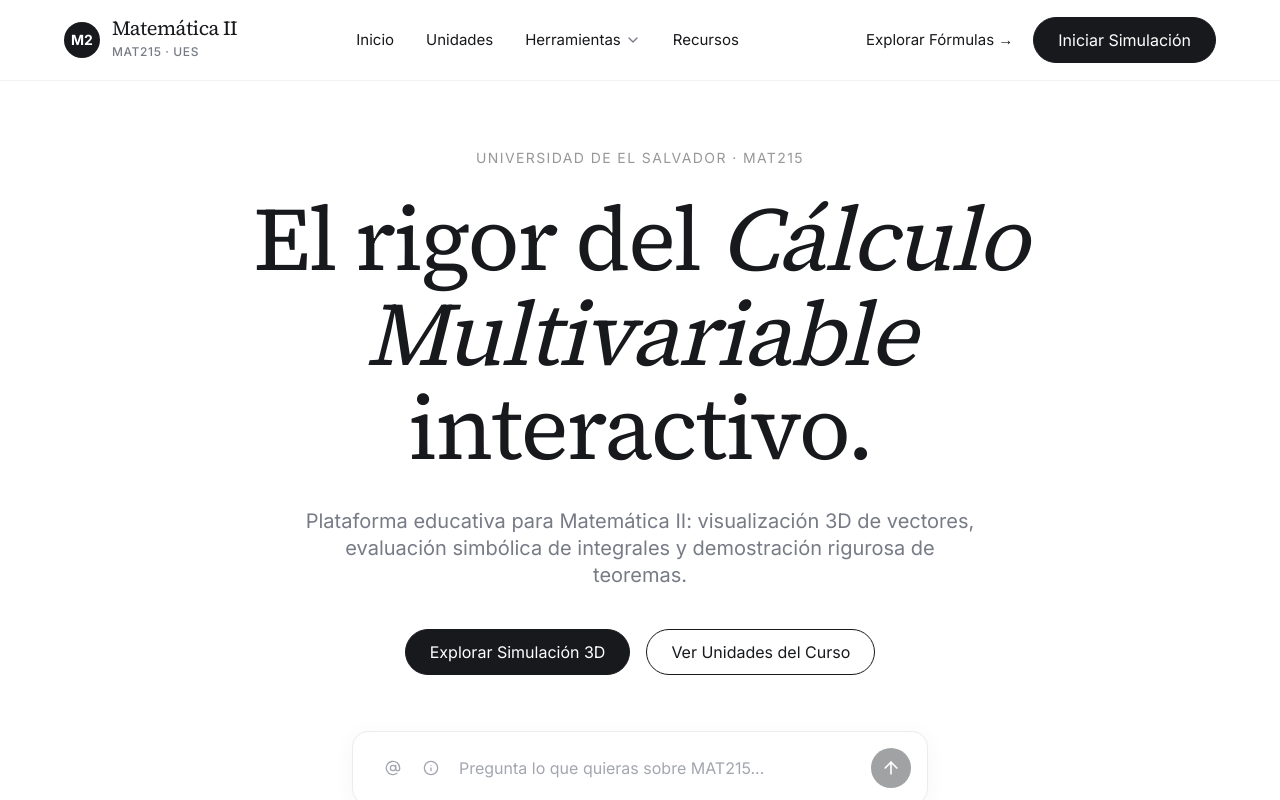
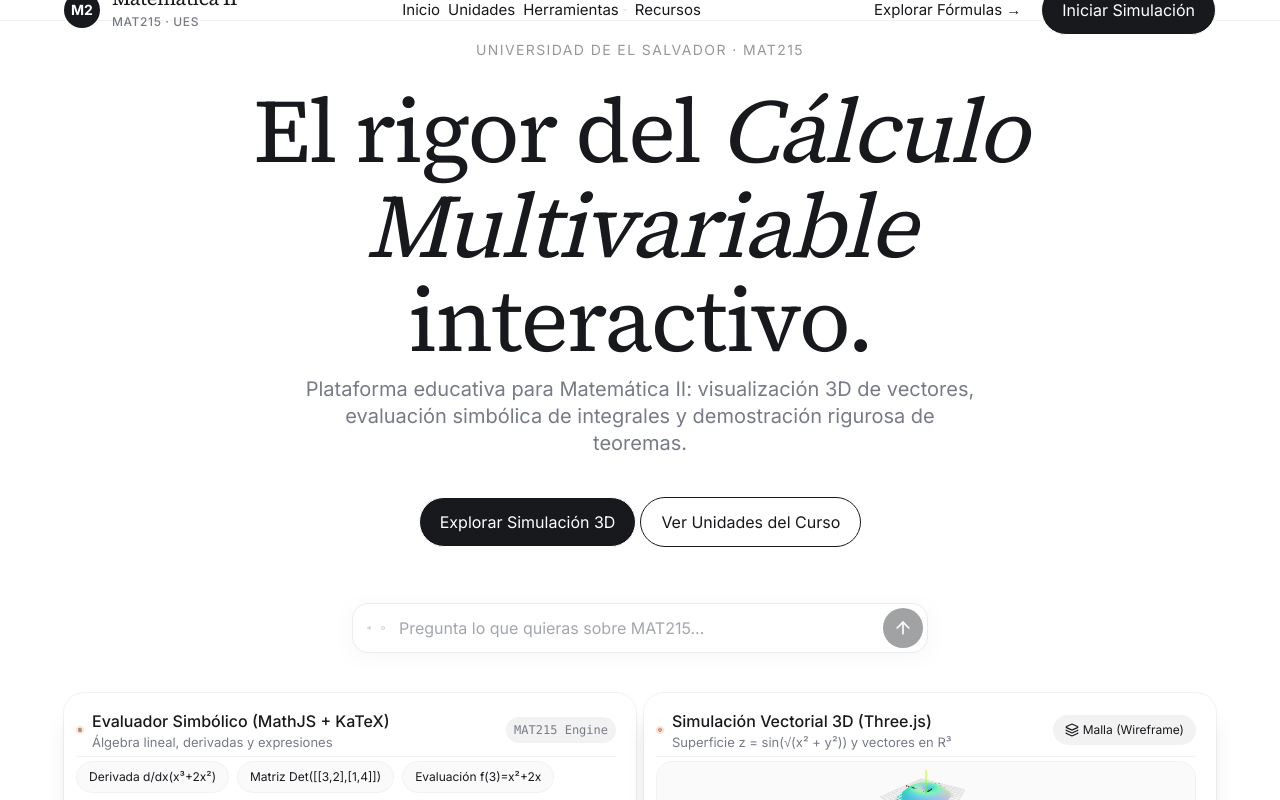
Before and after one commit to UES-Community/mat215-2016, a Next.js app: page / in a window 1280 px wide. Shown: the top 800 px of the page. Built offline with nearby package versions, Linux system fonts and the light colour scheme.

Commit message:
style: align global CSS variables and classes with Steep styling

```diff
--- a/app/globals.css
+++ b/app/globals.css
@@ -1,22 +1,6 @@
 @import "tailwindcss";
-@import "katex/dist/katex.min.css";
 
 @theme {
-  --color-ink-black: #17191c;
-  --color-paper-white: #ffffff;
-  --color-mist-gray: #f2f2f3;
-  --color-fog-white: #fafafb;
-  --color-slate-gray: #777b86;
-  --color-ash-gray: #979799;
-  --color-smoke-gray: #a3a6af;
-  --color-blush-peach: #fbe1d1;
-  --color-sienna-brown: #5d2a1a;
-
-  --font-signifier: "Georgia", "Source Serif 4", ui-serif, serif;
-  --font-sohne: "Inter", system-ui, -apple-system, BlinkMacSystemFont, "Segoe UI", Roboto, sans-serif;
-}
-
-:root {
   /* Colors */
   --color-ink-black: #17191c;
   --color-paper-white: #ffffff;
@@ -28,9 +12,46 @@
   --color-blush-peach: #fbe1d1;
   --color-sienna-brown: #5d2a1a;
 
-  /* Fonts */
-  --font-signifier: "Georgia", "Source Serif 4", ui-serif, serif;
-  --font-sohne: "Inter", system-ui, -apple-system, BlinkMacSystemFont, "Segoe UI", Roboto, sans-serif;
+  /* Typography Fonts */
+  --font-signifier: var(--font-signifier), "Georgia", ui-serif, serif;
+  --font-sohne: var(--font-sohne), "Inter", system-ui, sans-serif;
+
+  /* Spacing */
+  --spacing-4: 4px;
+  --spacing-8: 8px;
+  --spacing-12: 12px;
+  --spacing-16: 16px;
+  --spacing-20: 20px;
+  --spacing-24: 24px;
+  --spacing-28: 28px;
+  --spacing-32: 32px;
+  --spacing-40: 40px;
+  --spacing-64: 64px;
+  --spacing-80: 80px;
+  --spacing-96: 96px;
+  --spacing-124: 124px;
+  --spacing-128: 128px;
+  --spacing-160: 160px;
+
+  /* Border Radius */
+  --radius-sm: 0.01px;
+  --radius-xl: 12px;
+  --radius-2xl: 16px;
+  --radius-2xl-2: 20px;
+  --radius-3xl: 24px;
+}
+
+:root {
+  /* Theme Variables mapping */
+  --color-ink-black: #17191c;
+  --color-paper-white: #ffffff;
+  --color-mist-gray: #f2f2f3;
+  --color-fog-white: #fafafb;
+  --color-slate-gray: #777b86;
+  --color-ash-gray: #979799;
+  --color-smoke-gray: #a3a6af;
+  --color-blush-peach: #fbe1d1;
+  --color-sienna-brown: #5d2a1a;
 
   /* Typography Scale */
   --text-caption: 15px;
@@ -43,27 +64,29 @@
   --leading-subheading: 1.5;
   --text-heading-sm: 26px;
   --leading-heading-sm: 1.18;
-  --tracking-heading-sm: -0.23px;
+  --tracking-heading-sm: -0.009em;
   --text-heading: 44px;
   --leading-heading: 1.3;
-  --tracking-heading: -0.66px;
+  --tracking-heading: -0.015em;
   --text-heading-lg: 64px;
   --leading-heading-lg: 1.3;
-  --tracking-heading-lg: -0.96px;
+  --tracking-heading-lg: -0.015em;
   --text-display: 90px;
   --leading-display: 1.3;
-  --tracking-display: -2.25px;
+  --tracking-display: -0.025em;
 
   /* Radii */
   --radius-cards: 24px;
   --radius-images: 12px;
   --radius-inputs: 16px;
   --radius-buttons: 9999px;
-  --radius-elevated: 20px;
+  --radius-smallcards: 16px;
+  --radius-elevatedcards: 20px;
 
   /* Shadows */
+  --shadow-subtle: oklab(0 0 0 / 0.05) 0px 0px 0px 1px, rgba(0, 0, 0, 0.08) 0px 4px 24px 0px;
+  --shadow-subtle-2: oklab(0 0 0 / 0.05) 0px 0px 0px 1px, rgba(0, 0, 0, 0.1) 0px 8px 40px 0px;
   --shadow-subtle-3: rgba(4, 23, 43, 0.05) 0px 0px 0px 1px, rgba(0, 0, 0, 0.1) 0px 20px 25px -5px, rgba(0, 0, 0, 0.1) 0px 8px 10px -6px;
-  --shadow-subtle: oklab(0 0 0 / 0.05) 0px 0px 0px 1px, rgba(0, 0, 0, 0.08) 0px 4px 24px 0px;
 }
 
 body {
@@ -75,7 +98,7 @@
   -webkit-font-smoothing: antialiased;
 }
 
-/* Steep Custom Utility Classes */
+/* Typography Utility Classes */
 .font-signifier {
   font-family: var(--font-signifier);
   font-weight: 400;
@@ -85,7 +108,52 @@
   font-family: var(--font-sohne);
 }
 
-.bg-paper {
+.text-caption {
+  font-size: var(--text-caption);
+  line-height: var(--leading-caption);
+}
+
+.text-body {
+  font-size: var(--text-body);
+  line-height: var(--leading-body);
+}
+
+.text-body-lg {
+  font-size: var(--text-body-lg);
+  line-height: var(--leading-body-lg);
+}
+
+.text-subheading {
+  font-size: var(--text-subheading);
+  line-height: var(--leading-subheading);
+}
+
+.text-heading-sm {
+  font-size: var(--text-heading-sm);
+  line-height: var(--leading-heading-sm);
+  letter-spacing: var(--tracking-heading-sm);
+}
+
+.text-heading {
+  font-size: var(--text-heading);
+  line-height: var(--leading-heading);
+  letter-spacing: var(--tracking-heading);
+}
+
+.text-heading-lg {
+  font-size: var(--text-heading-lg);
+  line-height: var(--leading-heading-lg);
+  letter-spacing: var(--tracking-heading-lg);
+}
+
+.text-display {
+  font-size: var(--text-display);
+  line-height: var(--leading-display);
+  letter-spacing: var(--tracking-display);
+}
+
+/* Background utilities */
+.bg-canvas {
   background-color: var(--color-paper-white);
 }
 
@@ -101,45 +169,22 @@
   background-color: var(--color-blush-peach);
 }
 
-.bg-ink {
-  background-color: var(--color-ink-black);
-}
-
-.text-ink {
-  color: var(--color-ink-black);
-}
-
-.text-slate {
-  color: var(--color-slate-gray);
-}
-
-.text-ash {
-  color: var(--color-ash-gray);
-}
-
-.text-smoke {
-  color: var(--color-smoke-gray);
-}
-
-.text-sienna {
-  color: var(--color-sienna-brown);
-}
-
-/* Steep Buttons */
+/* Buttons */
 .btn-pill-filled {
   background-color: var(--color-ink-black);
   color: var(--color-paper-white);
-  border: 1px solid var(--color-ink-black);
+  border: 1px solid var(--color-paper-white);
   border-radius: var(--radius-buttons);
-  padding: 10px 24px;
+  padding: 12px 20px;
   font-family: var(--font-sohne);
   font-size: 16px;
   font-weight: 400;
   display: inline-flex;
   align-items: center;
-  gap: 8px;
+  justify-content: center;
   cursor: pointer;
   transition: opacity 0.2s ease, transform 0.1s ease;
+  box-shadow: none;
 }
 
 .btn-pill-filled:hover {
@@ -151,38 +196,94 @@
   color: var(--color-ink-black);
   border: 1px solid var(--color-ink-black);
   border-radius: var(--radius-buttons);
-  padding: 10px 24px;
+  padding: 12px 20px;
   font-family: var(--font-sohne);
   font-size: 16px;
   font-weight: 400;
   display: inline-flex;
   align-items: center;
-  gap: 8px;
+  justify-content: center;
   cursor: pointer;
   transition: background-color 0.2s ease;
+  box-shadow: none;
 }
 
 .btn-pill-ghost:hover {
   background-color: rgba(23, 25, 28, 0.05);
 }
 
-/* Floating Product Artifact */
-.artifact-card {
-  background-color: var(--color-paper-white);
-  border-radius: var(--radius-elevated);
-  box-shadow: var(--shadow-subtle-3);
-  padding: 20px;
+/* Text link with arrow */
+.text-link-arrow {
+  background: transparent;
+  border: none;
+  border-radius: 0;
+  color: var(--color-ink-black);
+  font-family: var(--font-sohne);
+  font-size: 16px;
+  font-weight: 400;
+  padding: 20px 0;
+  display: inline-flex;
+  align-items: center;
+  gap: 4px;
+  text-decoration: none;
+  cursor: pointer;
 }
 
+.text-link-arrow:hover {
+  text-decoration: underline;
+}
+
+/* Nav Link */
+.nav-link {
+  background: transparent;
+  border: none;
+  color: var(--color-ink-black);
+  font-family: var(--font-sohne);
+  font-size: 16px;
+  font-weight: 400;
+  padding: 2px 0;
+  text-decoration: none;
+  cursor: pointer;
+  transition: opacity 0.2s ease;
+}
+
+.nav-link:hover {
+  opacity: 0.7;
+}
+
+/* Cards */
 .neutral-card {
   background-color: var(--color-mist-gray);
   border-radius: var(--radius-cards);
-  padding: 32px 24px;
+  border: none;
+  box-shadow: none;
 }
 
 .peach-accent-card {
   background-color: var(--color-blush-peach);
   color: var(--color-sienna-brown);
   border-radius: var(--radius-cards);
-  padding: 40px 32px;
+  border: none;
+  box-shadow: none;
+  padding: 40px;
 }
+
+/* Floating Product Artifact */
+.artifact-card {
+  background-color: var(--color-paper-white);
+  border-radius: var(--radius-elevatedcards);
+  border: none;
+  box-shadow: var(--shadow-subtle-3);
+  padding: 16px 20px 12px 12px;
+}
+
+/* Tag / Category Label */
+.tag-label {
+  background: transparent;
+  border: none;
+  color: var(--color-ash-gray);
+  font-family: var(--font-sohne);
+  font-size: 14px;
+  font-weight: 400;
+  display: inline-block;
+}
```
